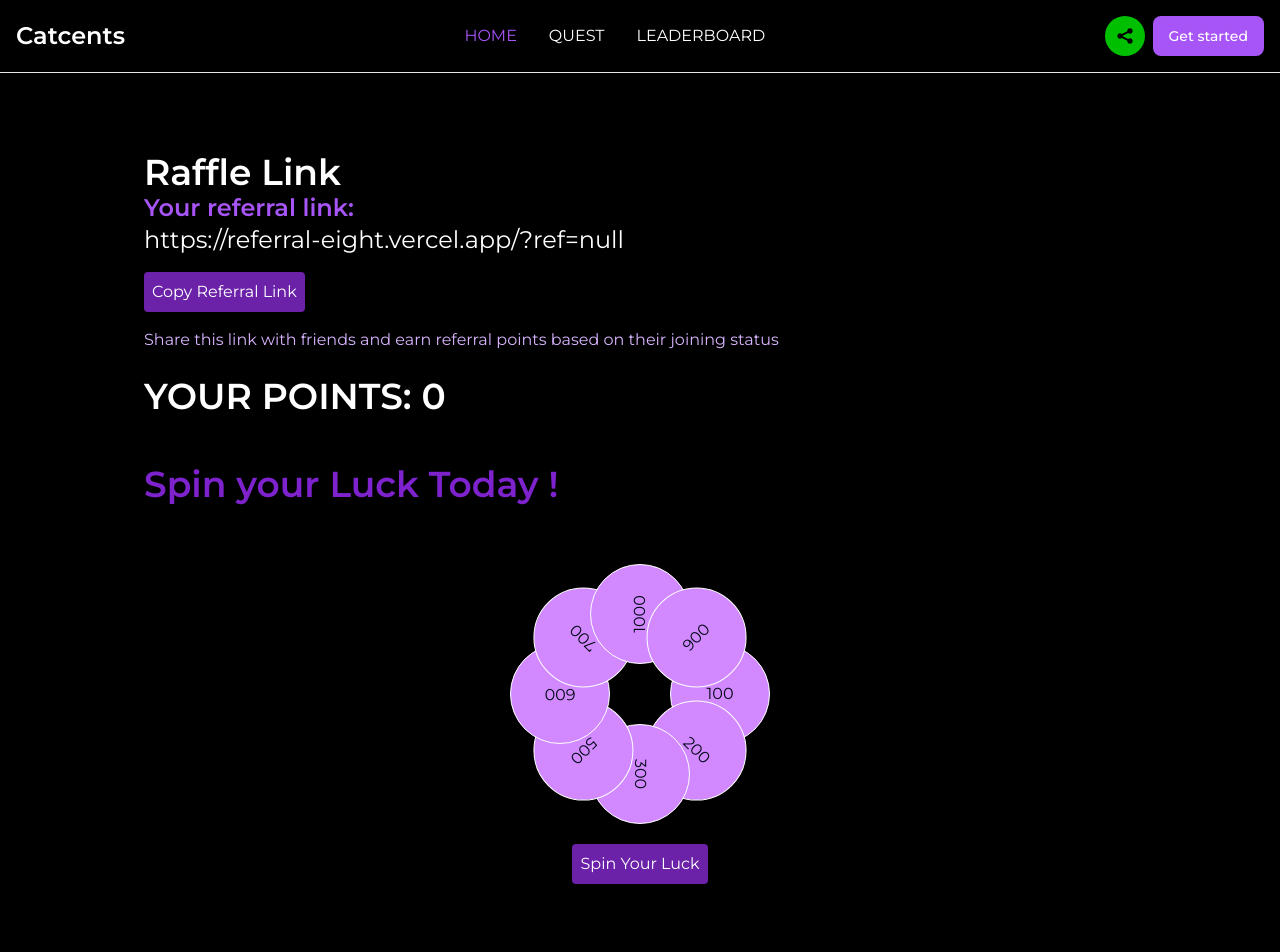
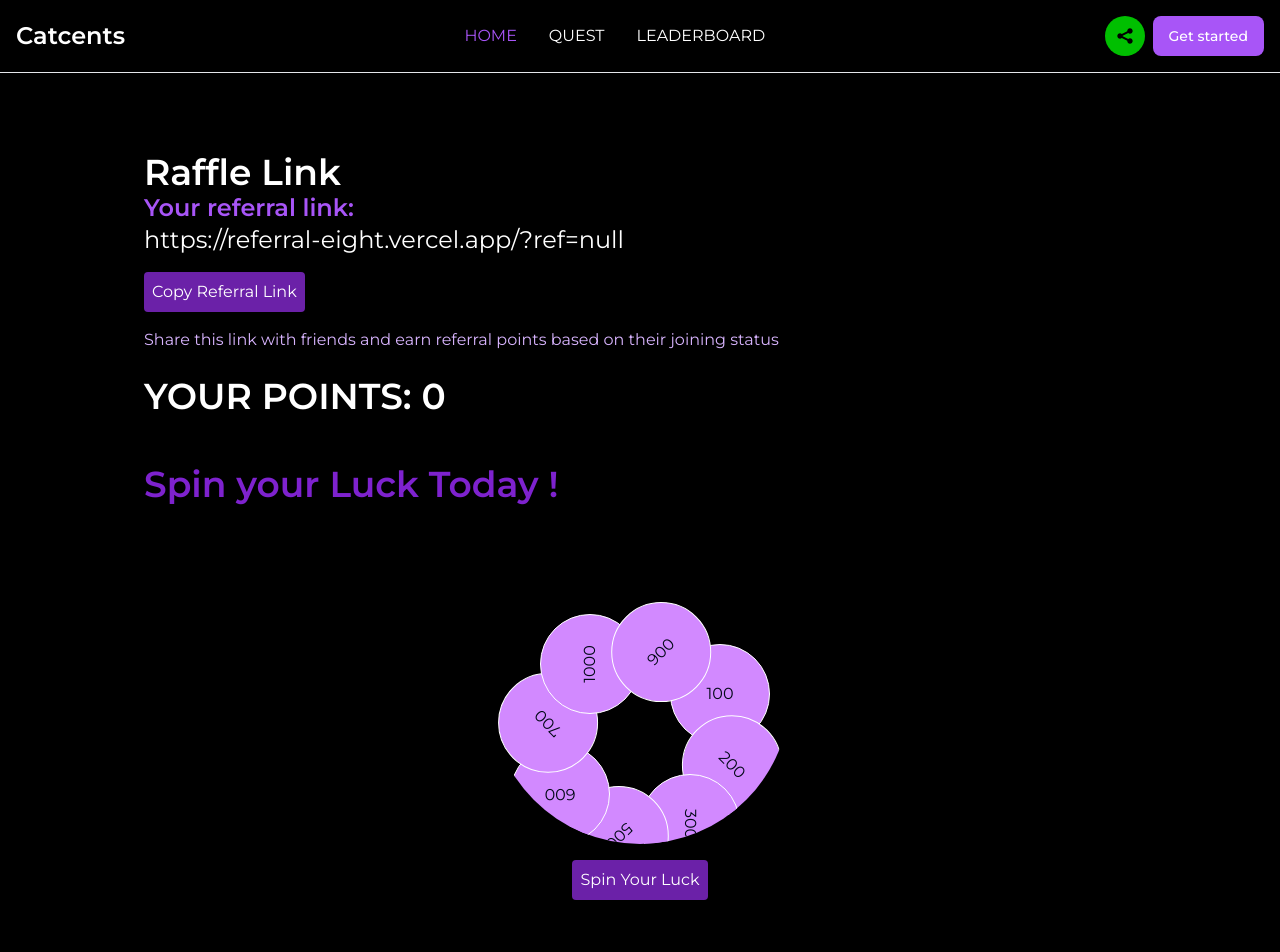
Before and after one commit to JaguarsCodehub/referral, a Next.js app: page /dashboard in a window 1280 px wide. Shown: the top 952 px of the page. Built offline with nearby package versions, Linux system fonts and the light colour scheme.

Commit message:
FeaturePoints

```diff
--- a/src/app/leaderboard/page.tsx
+++ b/src/app/leaderboard/page.tsx
@@ -1,6 +1,7 @@
 'use client';
 
-import { useEffect, useState } from 'react';
+import { useRouter, useSearchParams } from 'next/navigation';
+import React, { useEffect, useState } from 'react';
 
 interface User {
   twitter_username: string;
@@ -11,6 +12,30 @@ const Leaderboard = () => {
   const [users, setUsers] = useState<User[]>([]);
   const [loading, setLoading] = useState(true);
   const [error, setError] = useState<string | null>(null);
+
+  const searchParams = useSearchParams();
+  const referral_code = searchParams.get('referral_code');
+  const [points, setPoints] = useState(0);
+  const router = useRouter()
+
+  React.useEffect(() => {
+    const referralCode = localStorage.getItem('referral_code');
+    if (referralCode) {
+      router.push(`/leaderboard?referral_code=${referralCode}`);
+    }
+  }, [router]);
+
+  useEffect(() => {
+    const fetchData = async () => {
+      if (referral_code) {
+        const res = await fetch(`/api/getUserPoints?referral_code=${referral_code}`);
+        const data = await res.json();
+        setPoints(data.points);
+      }
+    };
+
+    fetchData();
+  }, [referral_code]);
 
   useEffect(() => {
     const fetchLeaderboard = async () => {
@@ -76,6 +101,9 @@ const Leaderboard = () => {
           </tbody>
         </table>
       </div>
+      <div>
+        <h2 className='text-3xl text-white font-semibold mt-12'>Your Total Points: {points}</h2>
+      </div>
     </div>
   );
 };
--- a/src/app/page.tsx
+++ b/src/app/page.tsx
@@ -3,10 +3,22 @@
 import { CardWithForm } from '@/components/card-form';
 import { Navbar } from '@/components/navbar';
 import Image from 'next/image';
+import { useRouter } from 'next/navigation';
+import React, { useEffect } from 'react';
 
 export const dynamic = 'force-dynamic';
 
 const Home = () => {
+
+  const router = useRouter();
+
+  useEffect(() => {
+    const referralCode = localStorage.getItem('referral_code');
+    if (referralCode) {
+      router.push(`/dashboard?referral_code=${referralCode}`);
+    }
+  }, [router]);
+
   return (
     <div>
       <Navbar />
--- a/src/app/quest/page.tsx
+++ b/src/app/quest/page.tsx
@@ -41,15 +41,15 @@ const Quests = () => {
             <div className='bg-black pt-28'>
                 <div className='p-12'>
                     <h1 className='text-4xl text-white font-semibold'>
-                        Complete Quest Tasks and earn real points!
+                        Complete quest & earn more points!
                     </h1>
                     <p className='text-purple-400 text-xl'>
-                        You can earn real points by completing some tasks and earning rewards right into your account!
+                        Note: your total points will be added to the playground beta test.
                     </p>
                 </div>
                 <div className='p-12'>
                     <h2 className='text-4xl text-white font-semibold mb-4'>
-                        YOUR POINTS: {points}
+                        YOUR TOTAL POINTS: {points}
                     </h2>
                     <DashboardCards referral_code={referral_code} />
                 </div>
--- a/src/components/Spinner.module.css
+++ b/src/components/Spinner.module.css
@@ -11,14 +11,15 @@
   display: flex;
   justify-content: center;
   align-items: center;
+  /* background-color: white; */
   width: 80vw;
-  /* Make spinner width responsive */
+  /* Responsive spinner width */
   height: 80vw;
-  /* Make spinner height responsive */
+  /* Responsive spinner height */
   max-width: 300px;
-  /* Set a maximum size for larger screens */
+  /* Max size for larger screens */
   max-height: 300px;
-  /* Set a maximum size for larger screens */
+  /* Max size for larger screens */
   position: relative;
   overflow: hidden;
   border-radius: 50%;
@@ -27,51 +28,53 @@
 .tile {
   position: absolute;
   width: 25vw;
-  /* Make tile width responsive */
+  /* Responsive tile width */
   height: 25vw;
-  /* Make tile height responsive */
+  /* Responsive tile height */
   max-width: 100px;
-  /* Set a maximum size for larger screens */
+  /* Max size for larger screens */
   max-height: 100px;
-  /* Set a maximum size for larger screens */
+  /* Max size for larger screens */
   display: flex;
   justify-content: center;
   align-items: center;
   background-color: #d289ff;
   border: 1px solid #fff;
   border-radius: 50%;
+  transform-origin: 50% 100px;
+  /* Adjust the origin */
 }
 
 .tile:nth-child(1) {
-  transform: rotate(0deg) translate(40%);
+  transform: rotate(0deg) translate(100px);
 }
 
 .tile:nth-child(2) {
-  transform: rotate(45deg) translate(40%);
+  transform: rotate(45deg) translate(100px);
 }
 
 .tile:nth-child(3) {
-  transform: rotate(90deg) translate(40%);
+  transform: rotate(90deg) translate(100px);
 }
 
 .tile:nth-child(4) {
-  transform: rotate(135deg) translate(40%);
+  transform: rotate(135deg) translate(100px);
 }
 
 .tile:nth-child(5) {
-  transform: rotate(180deg) translate(40%);
+  transform: rotate(180deg) translate(100px);
 }
 
 .tile:nth-child(6) {
-  transform: rotate(225deg) translate(40%);
+  transform: rotate(225deg) translate(100px);
 }
 
 .tile:nth-child(7) {
-  transform: rotate(270deg) translate(40%);
+  transform: rotate(270deg) translate(100px);
 }
 
 .tile:nth-child(8) {
-  transform: rotate(315deg) translate(40%);
+  transform: rotate(315deg) translate(100px);
 }
 
 .selected {
@@ -79,6 +82,20 @@
   color: #fff;
   transform: scale(1.2);
   transition: transform 0.3s ease;
+}
+
+.spinning {
+  animation: spinAnimation 3s linear infinite;
+}
+
+@keyframes spinAnimation {
+  0% {
+    transform: rotate(0deg);
+  }
+
+  100% {
+    transform: rotate(360deg);
+  }
 }
 
 #spinner-button {
--- a/src/components/Spinner.tsx
+++ b/src/components/Spinner.tsx
@@ -44,8 +44,10 @@ const Spinner: React.FC<SpinnerProps> = ({ onComplete }) => {
   }, [spinning, onComplete]);
 
   const handleSpin = () => {
-    setSpinning(true);
-    setSelectedTile(null);
+    if (!spinCooldown) {
+      setSpinning(true);
+      setSelectedTile(null);
+    }
   };
 
   return (
@@ -54,11 +56,9 @@ const Spinner: React.FC<SpinnerProps> = ({ onComplete }) => {
         {tiles.map((points, index) => (
           <div
             key={index}
-            className={`${styles.tile} ${selectedTile === index ? styles.selected : ''
-              }`}
+            className={`${styles.tile} ${selectedTile === index ? styles.selected : ''}`}
             style={{
-              transform: `rotate(${(360 / tiles.length) * index
-                }deg) translate(80px)`,
+              transform: `rotate(${(360 / tiles.length) * index}deg) translate(80px)`,
             }}
           >
             {points}
@@ -68,7 +68,7 @@ const Spinner: React.FC<SpinnerProps> = ({ onComplete }) => {
       <div className='justify-center items-center'>
         <button
           id='spinner-button'
-          className='bg-purple-800 text-white p-2 rounded'
+          className='bg-purple-800 text-white p-2 rounded mt-4'
           onClick={handleSpin}
           disabled={spinning || spinCooldown}
         >
--- a/src/components/dashboard-cards.tsx
+++ b/src/components/dashboard-cards.tsx
@@ -57,21 +57,18 @@ const DashboardCards = ({ referral_code }: { referral_code: string | null }) =>
             className='p-4 w-44 h-40 bg-black/40 border border-white rounded-lg shadow-lg flex flex-col items-center'
           >
             <div className='text-lg mb-2'>{card.points}</div>
-            <div className={`px-2 py-1 rounded-full ${card.status === 'Claim' ? 'bg-purple-500' : 'bg-gray-600'} mb-2`}>
-              {card.status}
+            <div
+              className={`px-2 py-1 rounded-full ${card.status === 'Claim'
+                  ? claimed[card.id - 1]
+                    ? 'bg-green-500'
+                    : 'bg-purple-500 cursor-pointer'
+                  : 'bg-gray-600'
+                } mb-2`}
+              onClick={() => card.status === 'Claim' && !claimed[card.id - 1] && handleClaim(card.id)}
+            >
+              {card.status === 'Claim' && claimed[card.id - 1] ? 'Claimed!' : card.status}
             </div>
             <div className='text-center'>{card.title}</div>
-            {card.status === 'Claim' && !claimed[card.id - 1] && (
-              <button
-                onClick={() => handleClaim(card.id)}
-                className='mt-2 bg-green-500 text-white px-4 py-2 rounded-full'
-              >
-                Claim
-              </button>
-            )}
-            {card.status === 'Claim' && claimed[card.id - 1] && (
-              <div className='mt-2 text-green-500'>Claimed!</div>
-            )}
           </div>
         ))}
       </div>
```
